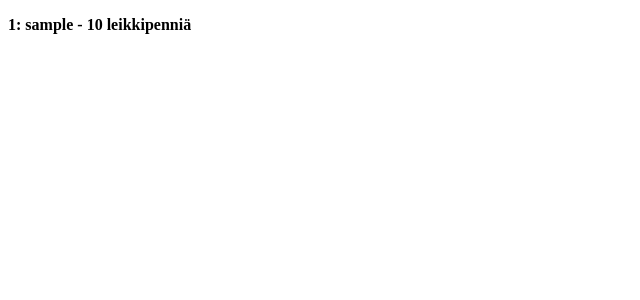
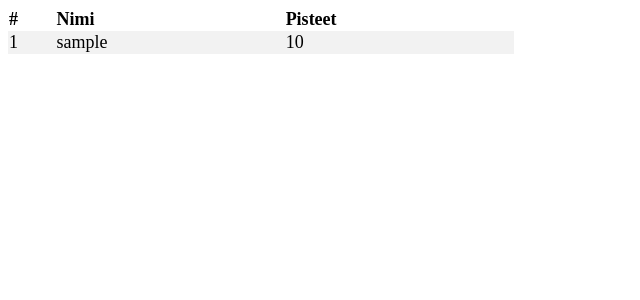
Before and after one commit to enwrath/fuzerbet, a Django app: page /ranking in a window 1280 px wide. Shown: the top 300 px of the page, without its empty margins (0-640 px from the left). Run offline with Django 3.2, Linux system fonts and the light colour scheme; tables that the repository leaves empty hold one stand-in row (values such as "Sample post").

Commit message:
minor styling

```diff
--- a/betsite/betapp/static/stream.css
+++ /dev/null
@@ -1,3 +0,0 @@
-p {
-  font-weight: bold;
-}
--- a/betsite/betapp/templates/ranking.html
+++ b/betsite/betapp/templates/ranking.html
@@ -5,11 +5,32 @@
     <meta name="viewport" content="width=device-width, initial-scale=1.0">
     <meta http-equiv="X-UA-Compatible" content="ie=edge">
     <title>Fuzer bet</title>
-    {% load static %}
-    <link rel="stylesheet" type="text/css" href="{% static 'stream.css' %}">
+    <style>
+      tr:nth-child(even) {
+        background-color: #f2f2f2;
+      }
+      table {
+        border-collapse: collapse;
+        min-width: 40%;
+      }
+      th {
+        text-align: left;
+      }
+      body {
+        font-size: large;
+      }
+		</style>
     <script src="https://cdnjs.cloudflare.com/ajax/libs/jquery/3.5.1/jquery.min.js" integrity="sha512-bLT0Qm9VnAYZDflyKcBaQ2gg0hSYNQrJ8RilYldYQ1FxQYoCLtUjuuRuZo+fjqhx/qtq/1itJ0C2ejDxltZVFg==" crossorigin="anonymous"></script>
 </head>
 <body onload="updateData()">
+  <table>
+    <tr>
+      <th>#</th>
+      <th>Nimi</th>
+      <th>Pisteet</th>
+    </tr>
+  </table>
+
   <script>
 
     function updateData() {
@@ -19,10 +40,12 @@
     }
 
     function handleData(data) {
+      $('tr').slice(1).remove();
       for (value in data.rankings) {
-          console.log(data.rankings[value])
-          const text = $(`<p>${parseInt(value)+1}: ${data.rankings[value].name} - ${data.rankings[value].points} leikkipenniä</p>`);
-          $("body").append(text);
+        const row = $(`<tr>
+          <td>${parseInt(value)+1}</td><td>${data.rankings[value].name}</td><td>${data.rankings[value].points}</td>
+          </tr>`);
+        $("table").append(row);
       }
     }
   </script>
--- a/betsite/static/stream.css
+++ /dev/null
@@ -1,3 +0,0 @@
-p {
-  font-weight: bold;
-}
```
Also changed, not shown: betsite/betapp/templates/stream.html (+5 -2 lines). Lines whose indentation alone changed are shown as unchanged.
